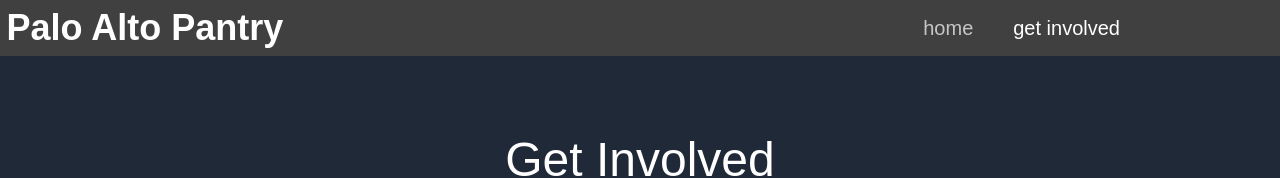
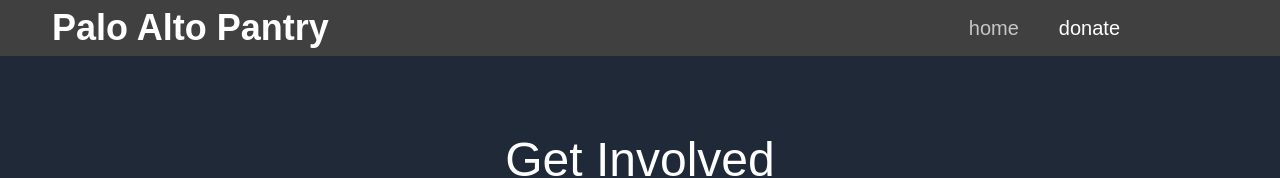
Before and after one commit to zachgalbs/PaloAltoPantry, a website: page src/donate.html in a window 1280 px wide. Shown: the top 178 px of the page. Drawn offline with Linux system fonts and the light colour scheme.

Commit message:
adjusted getinvolved.html

```diff
--- a/src/donate.html
+++ b/src/donate.html
@@ -12,7 +12,7 @@
 <div class="flex justify-end bg-neutral-700 h-14 pr-40 text-white font-thin">
     <h1 class="text-4xl font-bold pt-2" id="paloAltoPantryNavText">Palo Alto Pantry</h1>
     <a class="mt-3.5 text-center text-xl opacity-70 hover:animate-pulse pr-10" href="index.html">home</a>
-    <a class="mt-3.5 text-center text-xl" href="getinvolved.html">get involved</a>
+    <a class="mt-3.5 text-center text-xl" href="donate.html">donate</a>
 </div>
 
 <div class="bg-gray-800 h-screen">
```
Also changed, not shown: index.html (+1 -1 lines), dist/output.css.
